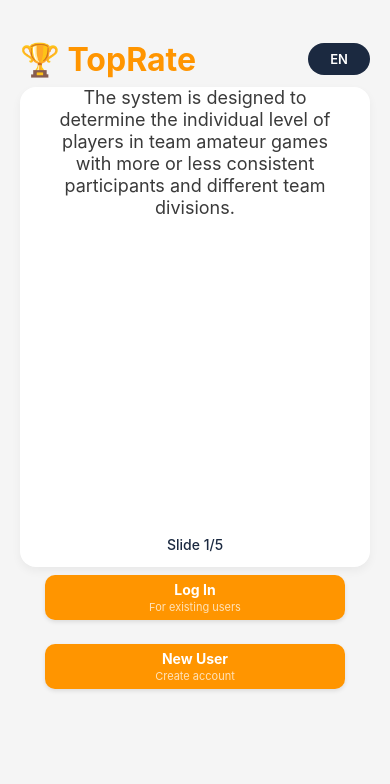
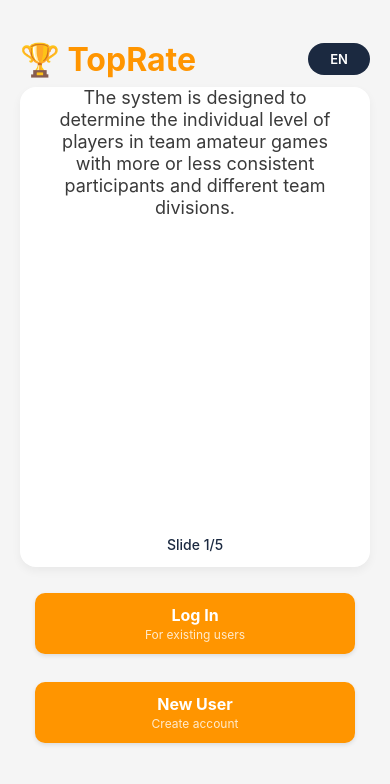
Before and after one commit to zveresch2019-ship-it/TopRate, a React Native app: screen / in a window 390 px wide. Shown: the top 784 px of the page. Built offline with nearby package versions, Linux system fonts and the light colour scheme; no server answers.

Commit message:
Enhance help slide animation and enlarge auth buttons

```diff
--- a/src/screens/LoginScreen.tsx
+++ b/src/screens/LoginScreen.tsx
@@ -444,6 +444,7 @@ const LoginScreen: React.FC<{
           scrollEventThrottle={16}
           snapToInterval={helpWidth || undefined}
           decelerationRate="fast"
+          bounces={false}
         >
           {extendedSlides.map((slide, index) => {
             const inputRange = [
@@ -454,24 +455,46 @@ const LoginScreen: React.FC<{
             const scale = helpWidth
               ? scrollX.interpolate({
                   inputRange,
-                  outputRange: [0.92, 1, 0.92],
+                  outputRange: [0.9, 1, 0.9],
                   extrapolate: 'clamp',
                 })
               : 1;
             const opacity = helpWidth
               ? scrollX.interpolate({
                   inputRange,
-                  outputRange: [0.6, 1, 0.6],
+                  outputRange: [0.4, 1, 0.4],
                   extrapolate: 'clamp',
                 })
               : 1;
+            const rotateY = helpWidth
+              ? scrollX.interpolate({
+                  inputRange,
+                  outputRange: ['18deg', '0deg', '-18deg'],
+                  extrapolate: 'clamp',
+                })
+              : '0deg';
+            const translateX = helpWidth
+              ? scrollX.interpolate({
+                  inputRange,
+                  outputRange: [-30, 0, 30],
+                  extrapolate: 'clamp',
+                })
+              : 0;
             return (
               <Animated.View
                 key={`help-${index}`}
                 style={[
                   styles.helpSlide,
                   helpWidth ? { width: helpWidth } : null,
-                  { transform: [{ scale }], opacity },
+                  {
+                    transform: [
+                      { perspective: 800 },
+                      { translateX },
+                      { rotateY },
+                      { scale },
+                    ],
+                    opacity,
+                  },
                 ]}
               >
                 <Text style={styles.helpText}>{slide}</Text>
@@ -684,14 +707,15 @@ const styles = StyleSheet.create({
     gap: 16,
     alignItems: 'center',
     alignSelf: 'center',
+    marginTop: 18,
   },
   modeButton: {
     backgroundColor: '#FF9500',
-    width: 300,
+    width: 320,
     maxWidth: '100%',
-    paddingVertical: 6,
-    minHeight: 44,
-    paddingHorizontal: 12,
+    paddingVertical: 12,
+    minHeight: 52,
+    paddingHorizontal: 20,
     borderRadius: 10,
     alignItems: 'center',
     shadowColor: '#000',
@@ -701,18 +725,18 @@ const styles = StyleSheet.create({
     elevation: 3,
   },
   modeButtonSecondary: {
-    marginTop: 8,
+    marginTop: 12,
   },
   modeButtonText: {
     color: '#FFFFFF',
-    fontSize: 14,
+    fontSize: 16,
     fontWeight: 'bold',
     marginBottom: 2,
   },
   modeButtonSubtext: {
     color: '#FFFFFF',
-    fontSize: 11,
-    opacity: 0.72,
+    fontSize: 12,
+    opacity: 0.8,
   },
   form: {
     width: '100%',
```
